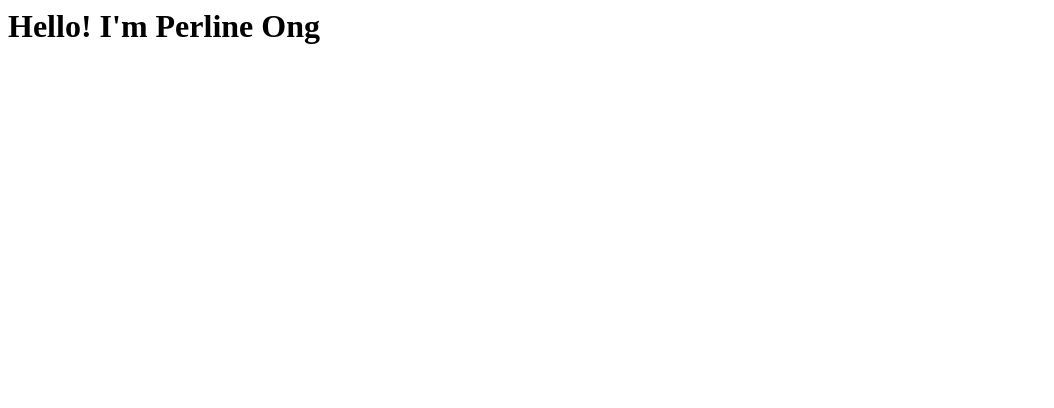
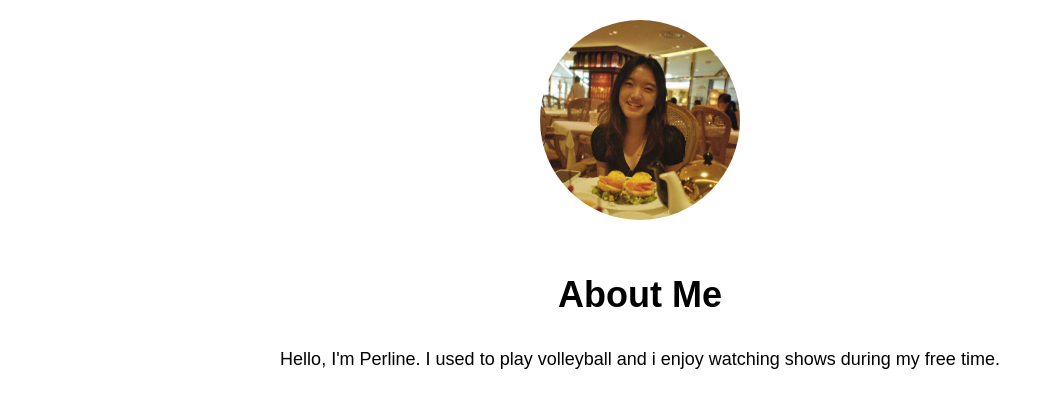
Before and after one commit to PerlineOng2002/PerlineOng2002.github.io, a plain HTML site: page index.html in a window 1280 px wide. Shown: the whole page, without its empty margins (0-1054 px from the left). Drawn offline with Linux system fonts and the light colour scheme.

Commit message:
updated bio

```diff
--- a/index.html
+++ b/index.html
@@ -1 +1,44 @@
-<h1> Hello! I'm Perline Ong </h1>
+<!DOCTYPE html>
+<html lang="en">
+<head>
+    <meta charset="UTF-8">
+    <meta name="viewport" content="width=device-width, initial-scale=1.0">
+    <title>My Profile</title>
+    <style>
+        body {
+            font-family: Arial, sans-serif;
+            text-align: center;
+            margin: 0;
+            padding: 0;
+        }
+
+        .profile-photo-container {
+            width: 200px;
+            height: 200px;
+            margin: 20px auto;
+            border-radius: 50%;
+            overflow: hidden; /* Hide the parts of the image outside the circle */
+        }
+
+        .profile-photo {
+            width: 100%;
+            height: 100%;
+            object-fit: cover; /* Maintain aspect ratio and cover the entire container */
+        }
+
+        .bio {
+            font-size: 18px;
+            line-height: 1.5;
+            margin: 0 auto;
+            padding: 0 20px;
+        }
+    </style>
+</head>
+<body>
+    <img src="images/profilephoto.jpg" alt="Profile Photo" class="profile-photo-container">
+    <div class="bio">
+        <h1>About Me</h1>
+        <p>Hello, I'm Perline. I used to play volleyball and i enjoy watching shows during my free time.</p>
+    </div>
+</body>
+</html>
```
Also changed, not shown: images/profilephoto.jpg (added).
